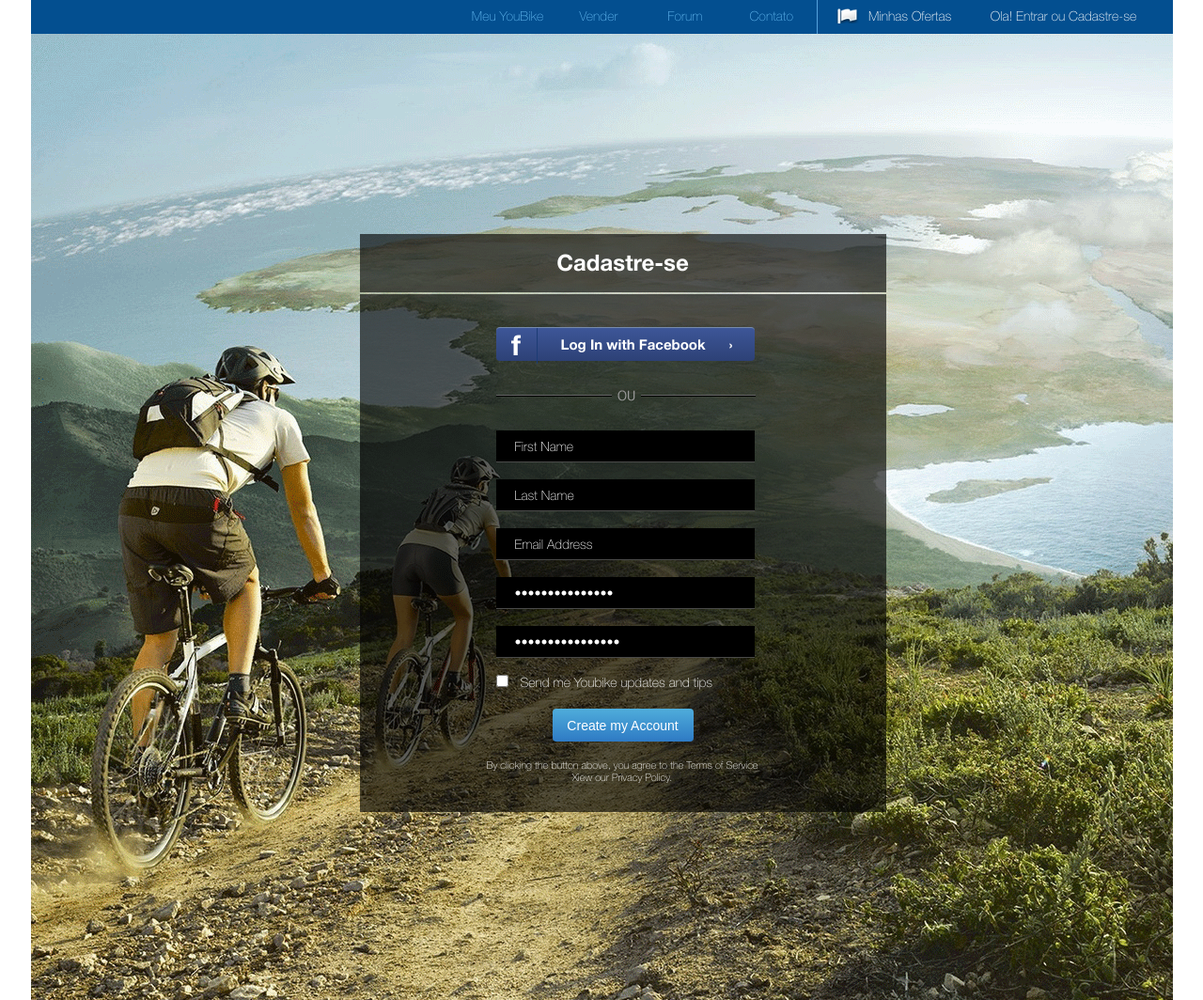
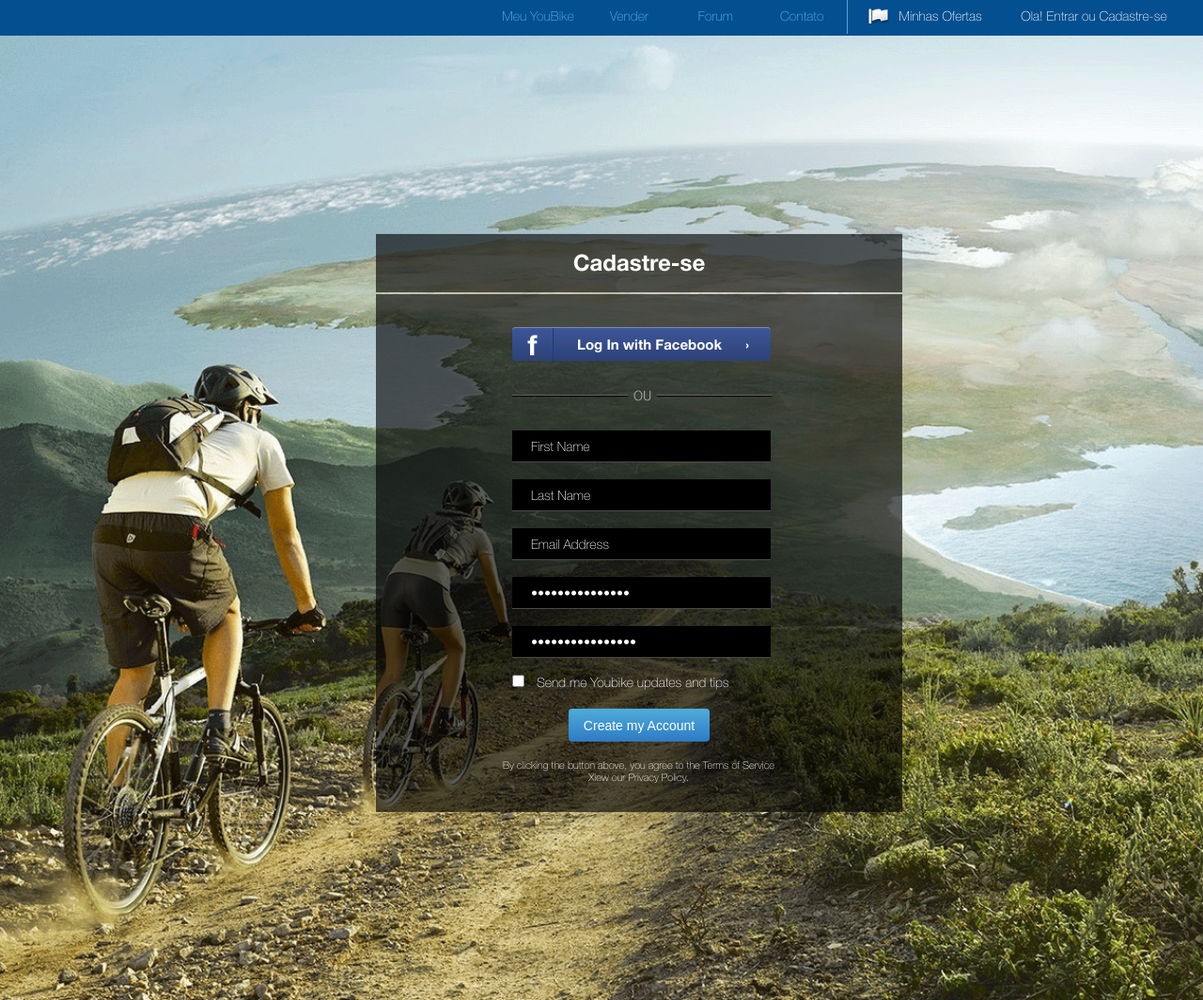
Before and after one commit to VBulyndin/Hometasks, a plain HTML site: page HTML.Module_5/index.html in a window 1280 px wide. Shown: the whole page at 94% size. Drawn offline with Linux system fonts and the light colour scheme.

Commit message:
update style.css part1 hometask5

```diff
--- a/HTML.Module_5/css/style.css
+++ b/HTML.Module_5/css/style.css
@@ -25,10 +25,11 @@
 }
 body {
     background-image: url(../img/Background.png);
-    background-repeat: no-repeat;
-    background-position: center;
-     margin: 0 auto;
-     width: 1215px;
+    background-repeat:  no-repeat;
+    background-size: 100%;
+    /*background-position: center;*/
+     /*margin: 0 auto;*/
+     /*width: 1215px;*/
      height: 1064px;
      font-family: "Helvetica Neue", tahoma, sans-serif;
      font-size: 14px;
@@ -132,7 +133,7 @@
 .form {
   background: rgba(0, 0, 0, 0.631);
   position: absolute;
-  left: 350px;
+  left: 400px;
   top: 249px;
   width: 560px;
   height: 62px;
@@ -140,7 +141,7 @@
 .form1 {
   background: rgba(0, 0, 0, 0.631);
   position: absolute;
-  left: 350px;
+  left: 400px;
   top: 313px;
   width: 560px;
   height: 551px;
```
